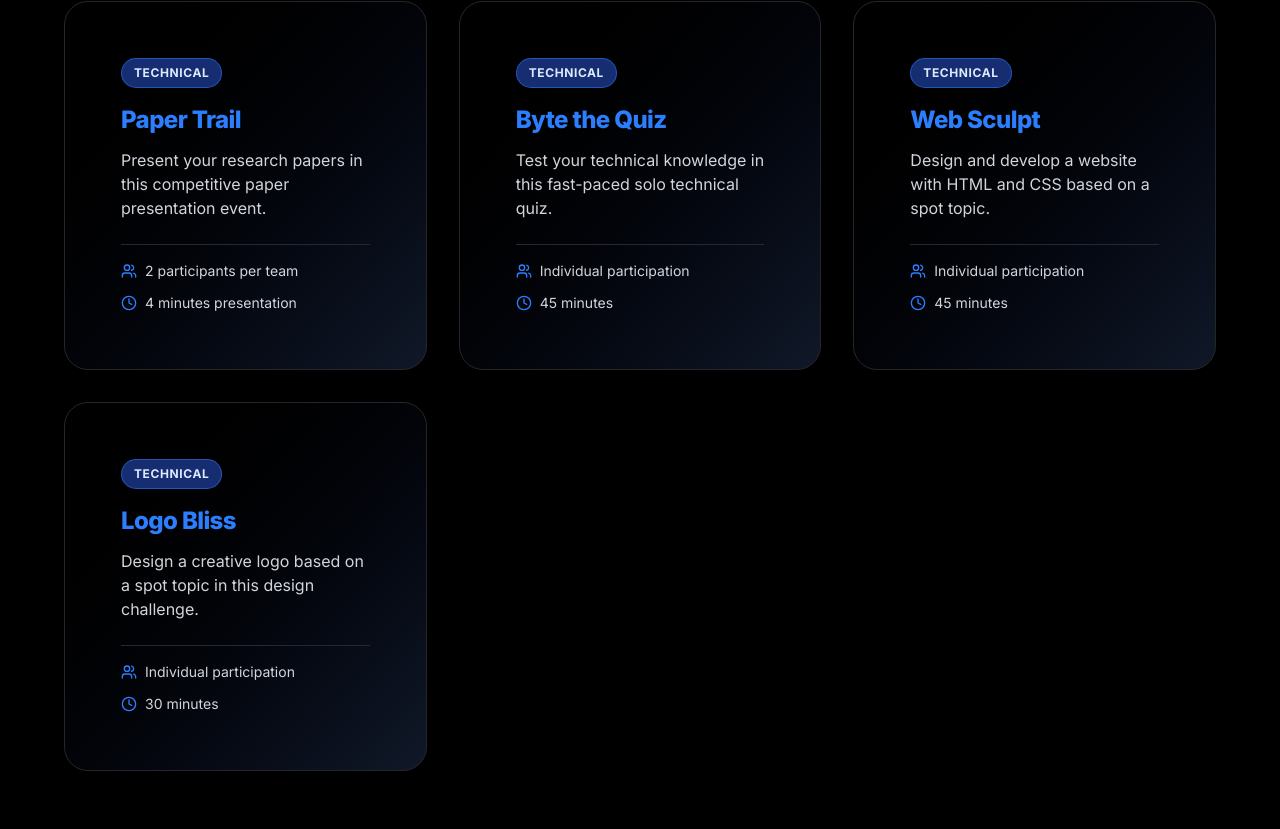
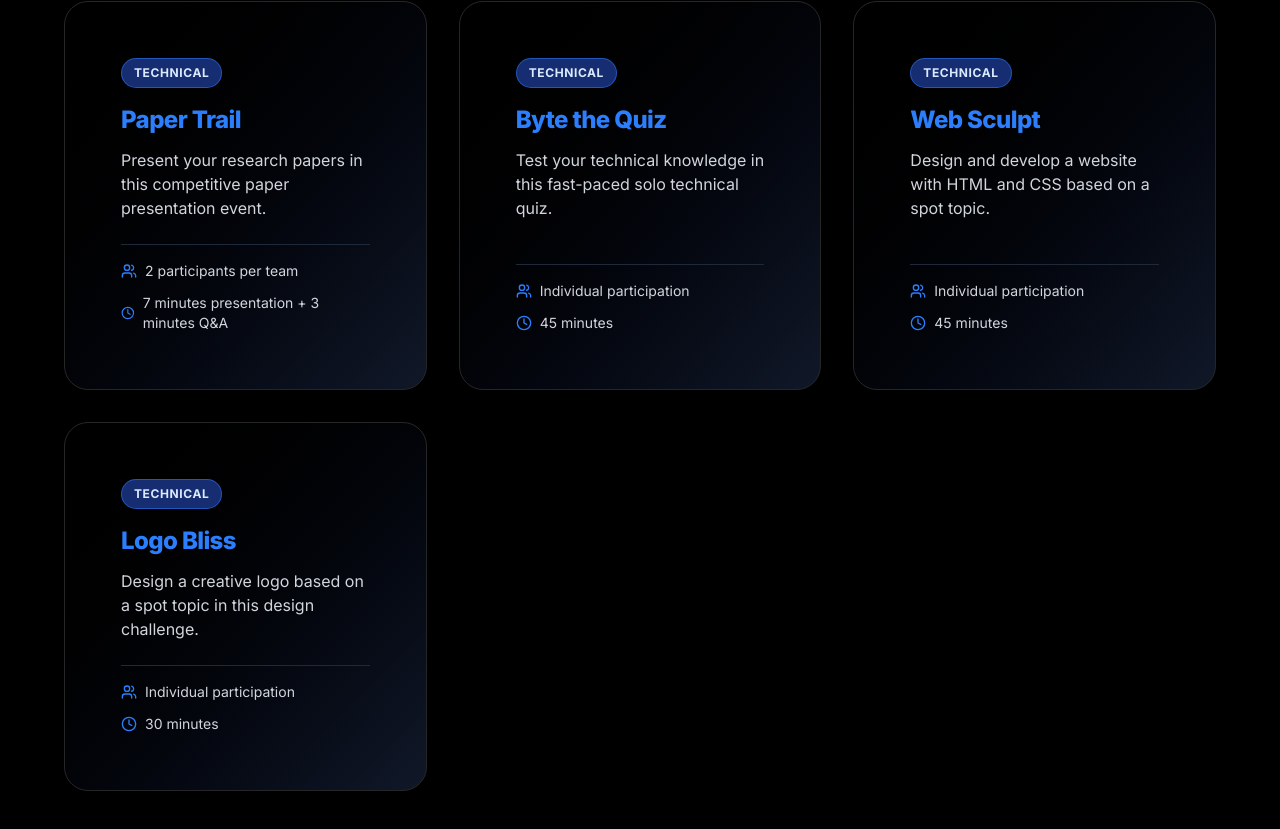
Before and after one commit to arulebin/innovace-25, a Next.js app: page / in a window 1280 px wide. Shown: the part 1573-2402 px from the top of the page. Built offline with nearby package versions, Linux system fonts and the light colour scheme.

Commit message:
Update time

```diff
--- a/app/page.js
+++ b/app/page.js
@@ -127,7 +127,7 @@ export default function Home() {
               <p className="text-xl text-gray-300 font-medium">
                 <span className="text-blue-500">March 21, 2025</span>{" "}
                 <span className="flex items-center justify-center gap-1.5">
-                  <MapPin /> Conference Hall
+                  <MapPin /> Conference Hall (8:30A.M)
                 </span>
               </p>
             </motion.div>
@@ -220,7 +220,7 @@ export default function Home() {
               title="Paper Trail"
               description="Present your research papers in this competitive paper presentation event."
               participants="2 participants per team"
-              duration="4 minutes presentation"
+              duration="7 minutes presentation + 3 minutes Q&A"
               type="technical"
               delay={0.1}
             />
```
